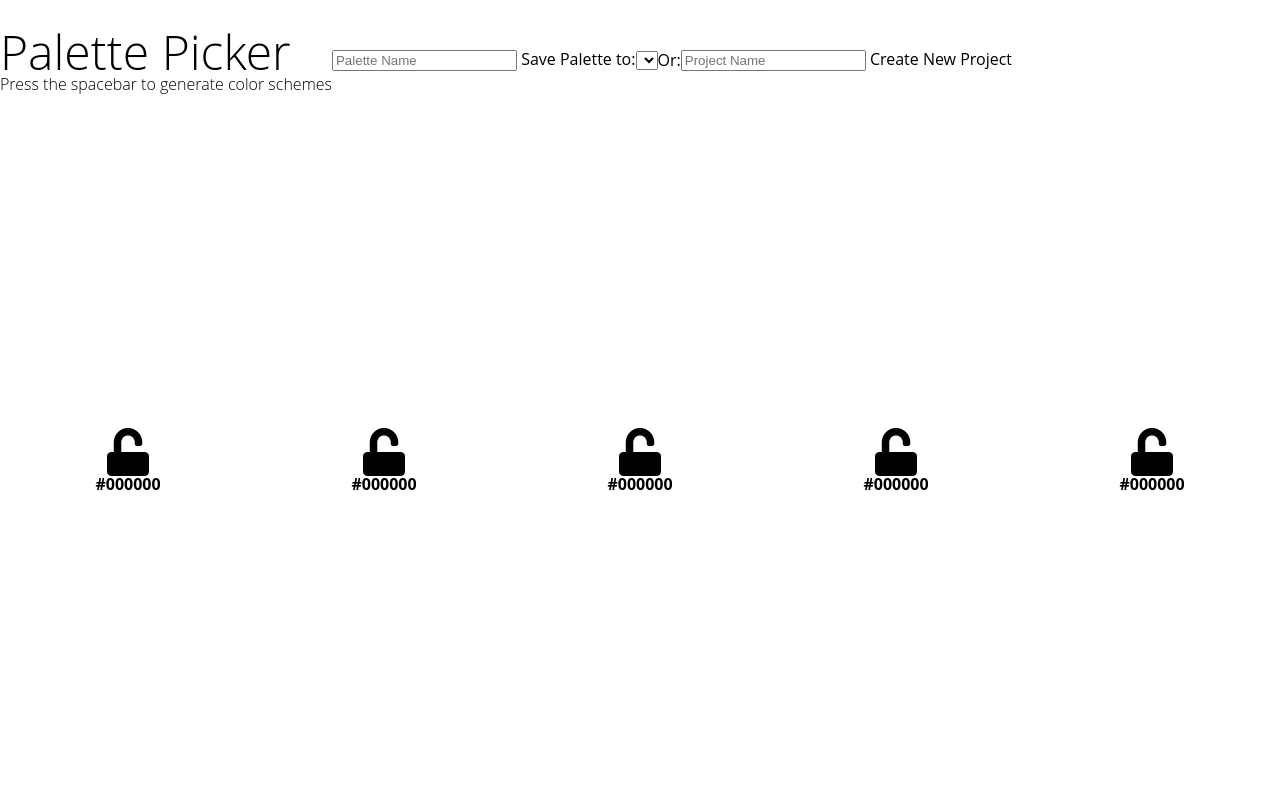
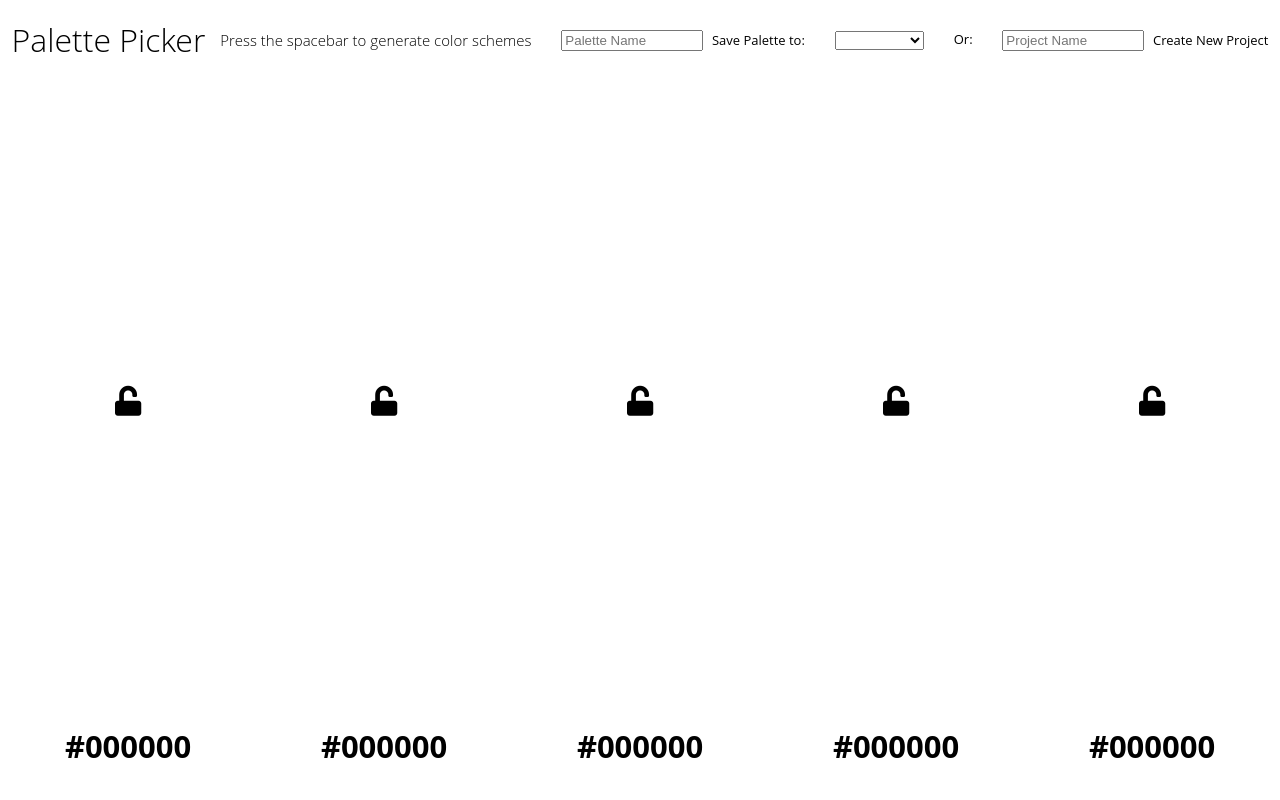
Before and after one commit to rennmatthewp/palette-picker, a website: page public/index.html in a window 1280 px wide. Drawn offline with nearby package versions, Linux system fonts and the light colour scheme.

Commit message:
adds header styles and color blocks styles

```diff
--- a/public/styles/styles.css
+++ b/public/styles/styles.css
@@ -1,21 +1,36 @@
 body {
+  box-sizing: border-box;
   font-family: 'Open Sans', sans-serif;
+  line-height: 1.5;
+  font-size: 62.5%;
 }
 
 h1 {
-  font-size: 48px;
+  font-size: 3.2em;
   font-weight: 300;
 }
 
 h5 {
+  font-size: 1.5em;
   font-weight: 300;
+  margin-left: 1em;
+}
+
+span {
+  font-size: 1.3em;
+}
+
+b {
+  font-size: 3.1em;
+  padding: 0 0 1em;
 }
 
 header {
   display: flex;
   align-items: center;
+  justify-content: space-around;
   width: 100vw;
-  height: 15vh;
+  height: 10vh;
   margin: auto;
 }
 
@@ -27,9 +42,27 @@ main {
   justify-content: center;
 }
 
+button {
+  font-size: 1.3em;
+}
+
+.header-text {
+  display: flex;
+  align-items: center;
+  justify-content: space-between;
+}
+
+.palette-name-input,
+.create-project-input,
+.project-select {
+  min-width: 6.7em;
+  max-width: 10em;
+  margin: 0 .5em;
+}
+
 .blocks-container {
   width: 100%;
-  height: 85vh;
+  height: 90vh;
   display: flex;
 }
 
@@ -41,3 +74,7 @@ main {
   align-items: center;
   justify-content: center;
 }
+
+.fas {
+  margin: auto;
+}
```
